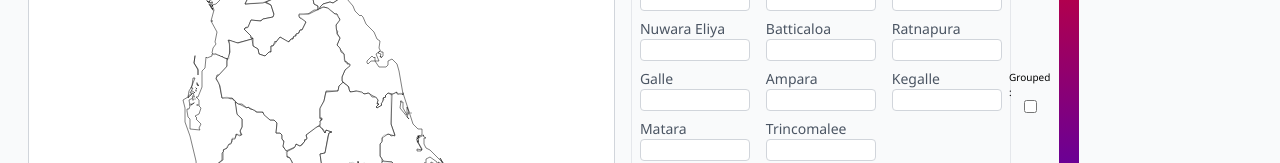
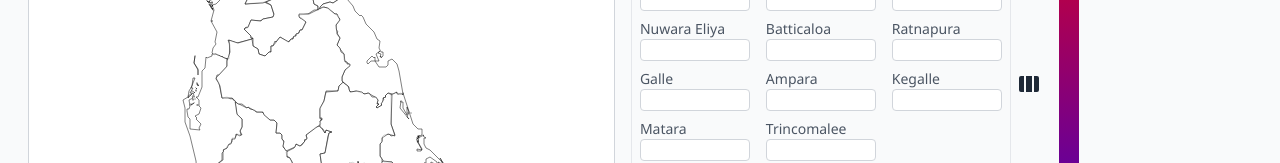
Before and after one commit to Dhammika-Mahendra/slgeogrid, a React (Vite) app: page / in a window 1280 px wide. Shown: the part 256-419 px from the top of the page. Built offline with nearby package versions, Linux system fonts and the light colour scheme.

Commit message:
new UI button for groupied scale

```diff
--- a/src/components/UI/Drawer/ColorScale.jsx
+++ b/src/components/UI/Drawer/ColorScale.jsx
@@ -1,5 +1,6 @@
 import React from 'react'
 import { groupColorScale } from '../../utils/functions'
+import Optionbutton from '../Options/Optionbutton'
 
 export default function ColorScale({colorScale, setColorScale}) {
 
@@ -66,18 +67,17 @@ export default function ColorScale({colorScale, setColorScale}) {
             <div className='flex flex-col items-center mt-[25px]'
                 style={{position:'absolute', top:'40%', transform:'translateX(-40px)'}}
             >
-                <div className='flex flex-col items-center'>
-                    <label htmlFor="grouped-checkbox"
-                        style={{fontSize:'10px', marginLeft:'5px', cursor: 'pointer'}}>
-                            Grouped :
-                    </label>
-                    <input
-                        type="checkbox"
-                        checked={colorScale.grouped}
-                        onChange={(e) => updateColorScale('grouped', e.target.checked)}
-                        className="ml-[2px] cursor-pointer"
-                    />
-                </div>
+                <Optionbutton
+                    tooltip={colorScale.grouped ? 'Continuous Scale' : 'Grouped Scale'}
+                    icon={<svg class="w-6 h-6 text-gray-800 dark:text-white" aria-hidden="true" xmlns="http://www.w3.org/2000/svg" width="24" height="24" fill="currentColor" viewBox="0 0 24 24">
+                        <path fill-rule="evenodd" d="M15 4H9v16h6V4Zm2 16h3a2 2 0 0 0 2-2V6a2 2 0 0 0-2-2h-3v16ZM4 4h3v16H4a2 2 0 0 1-2-2V6a2 2 0 0 1 2-2Z" clip-rule="evenodd"/>
+                        </svg>
+                        }
+                    isActive={colorScale.grouped}
+                    onClick={() => updateColorScale('grouped', !colorScale.grouped)}
+                >
+
+                </Optionbutton>
 
                 {colorScale.grouped ?
                 <input
```
